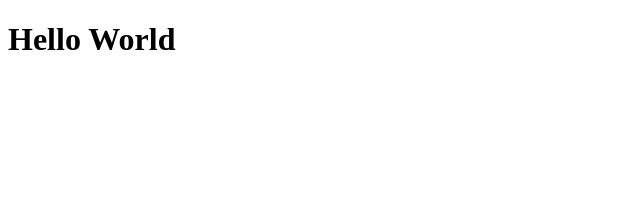
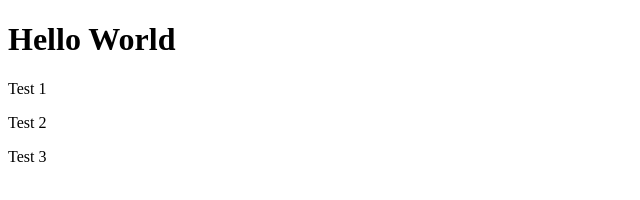
Before and after one commit to mmaines16/demo, a website: page index.html in a window 1280 px wide. Shown: the whole page, without its empty margins (0-640 px from the left). Drawn offline with Linux system fonts and the light colour scheme.

Commit message:
add test 1-3 div

```diff
--- a/index.html
+++ b/index.html
@@ -8,5 +8,17 @@
 </head>
 <body>
     <h1>Hello World</h1>
+
+    <div>
+        <p>Test 1</p>
+    </div>
+
+    <div>
+        <p>Test 2</p>
+    </div>
+
+    <div>
+        <p>Test 3</p>
+    </div>
 </body>
 </html>
```
